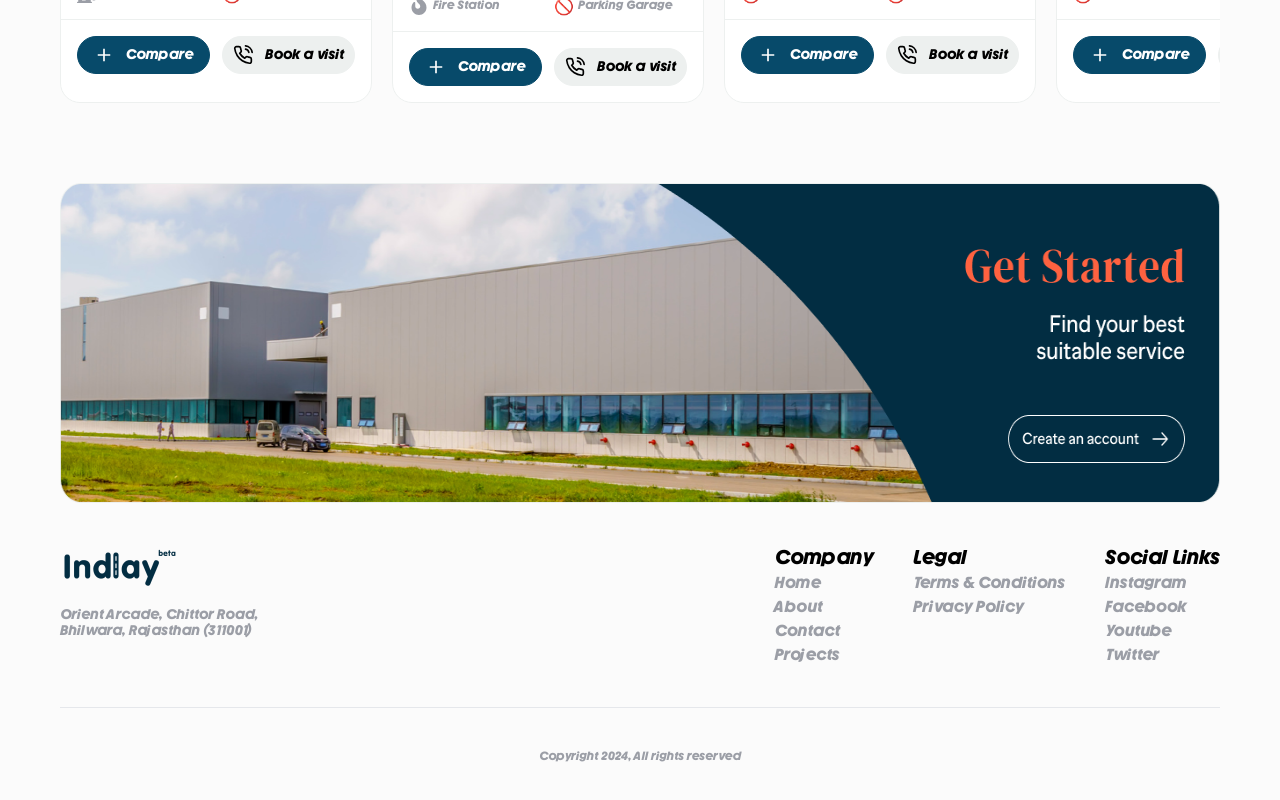
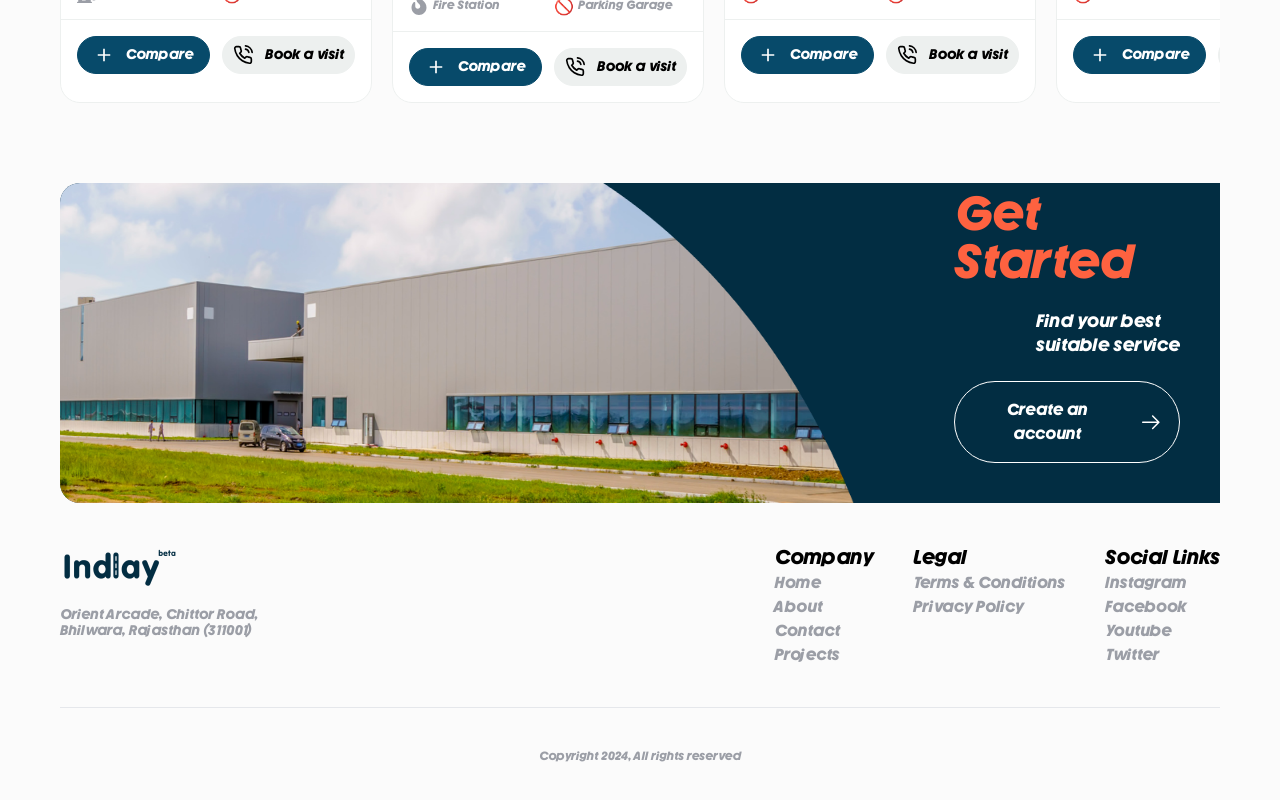
Before and after one commit to mahi25soni/indlay, a Next.js app: page / in a window 1280 px wide. Shown: the part 4065-4865 px from the top of the page. Built offline with nearby package versions, Linux system fonts and the light colour scheme.

Commit message:
Core : Footer banner built

```diff
--- a/package.json
+++ b/package.json
@@ -13,8 +13,7 @@
     "prettier-plugin-tailwindcss": "^0.6.8",
     "react": "^18",
     "react-dom": "^18",
-    "react-icons": "^5.3.0",
-    "react-youtube": "^10.1.0"
+    "react-icons": "^5.3.0"
   },
   "devDependencies": {
     "@types/node": "^20",
--- /dev/null
+++ b/src/components/Footer/ConnectUsBanner.tsx
@@ -0,0 +1,35 @@
+"use client";
+import Image from "next/image";
+import React from "react";
+import { GoArrowRight } from "react-icons/go";
+
+const ConnectUsBanner = () => {
+  return (
+    <div className="relative flex h-[320px] w-full items-center rounded-20 bg-cta-darker">
+      {/* Left Side - Image */}
+      <div className="relative h-full w-full">
+        <Image
+          src="/connectUsBanner.png"
+          alt="Connent Us Banner"
+          fill
+          className="rounded-20"
+        />
+      </div>
+      <div className="relative max-h-full flex w-1/3 flex-col items-end justify-end bg-cta-darker p-10 text-white">
+        <h1 className="mb-6 text-5xl font-bold text-primary">Get Started</h1>
+        <div className="mb-6 text-lg leading-6">
+          <p>Find your best </p>
+          <p>suitable service</p>
+        </div>
+
+        <button className="flex items-center justify-center gap-4 rounded-70 border border-secondary p-4 text-secondary">
+          <p>Create an account</p>
+          <GoArrowRight className="h-6 w-6" />
+        </button>
+        <div className="bg-bg-cta-darker clip-path-custom absolute inset-0 z-10"></div>
+      </div>
+    </div>
+  );
+};
+
+export default ConnectUsBanner;
--- a/src/components/Footer/Footer.tsx
+++ b/src/components/Footer/Footer.tsx
@@ -1,5 +1,6 @@
 import Image from "next/image";
 import React from "react";
+import ConnectUsBanner from "./ConnectUsBanner";
 
 const footerRedirects: { [key: string]: string[] } = {
   Company: ["Home", "About", "Contact", "Projects"],
@@ -10,9 +11,7 @@ const footerRedirects: { [key: string]: string[] } = {
 const Footer = () => {
   return (
     <div className="mt-20 flex w-full flex-col gap-10 px-15">
-      <div className="relative h-[320px] w-full">
-        <Image src={"/footer.png"} alt="Footer Image" fill />
-      </div>
+      <ConnectUsBanner />
       <div className="flex items-start justify-between">
         <div className="">
           <Image src="/logo.png" alt="Logo" width={118} height={48} />
@@ -21,13 +20,17 @@ const Footer = () => {
             <p>Bhilwara, Rajasthan (311001)</p>
           </div>
         </div>
-        <div className="flex justify-end gap-10 ">
+        <div className="flex justify-end gap-10">
           {Object.keys(footerRedirects).map((key: string) => {
             return (
               <div>
                 <p className="text-xl font-medium">{key}</p>
                 {footerRedirects[key].map((value) => {
-                  return <p className="text-light-gray font-normal cursor-pointer">{value}</p>;
+                  return (
+                    <p className="cursor-pointer font-normal text-light-gray">
+                      {value}
+                    </p>
+                  );
                 })}
               </div>
             );
@@ -35,8 +38,8 @@ const Footer = () => {
         </div>
       </div>
       <hr />
-      <div className="flex items-center justify-center text-xs text-light-gray mb-10">
-      Copyright 2024, All rights reserved
+      <div className="mb-10 flex items-center justify-center text-xs text-light-gray">
+        Copyright 2024, All rights reserved
       </div>
     </div>
   );
```
Also changed, not shown: public/connectUsBanner.png (added), 1 other file (tests, documents, lock files or other folders).
